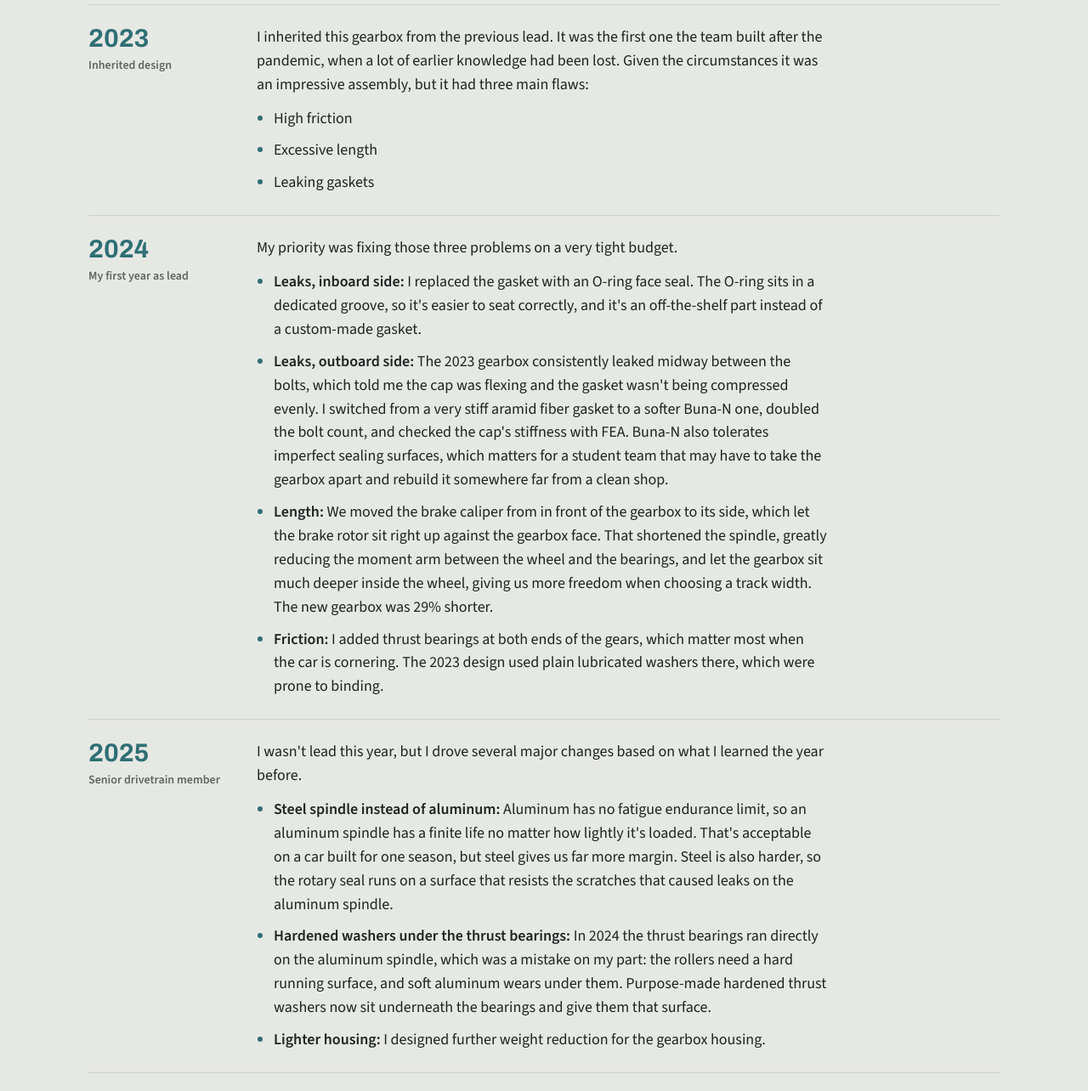
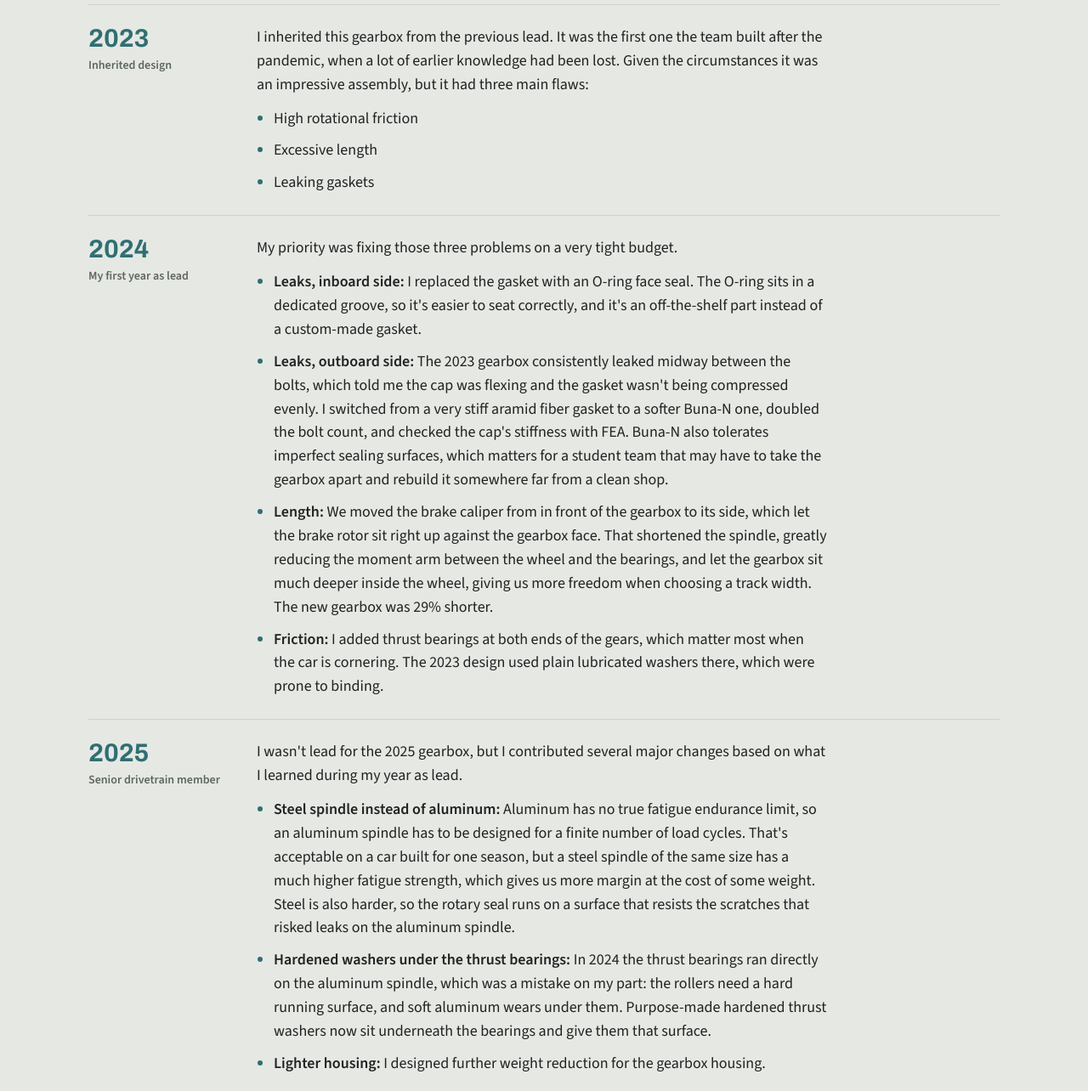
Before and after one commit to sxbt/sxbt.github.io, a plain HTML site: page index.html in a window 1280 px wide. Shown: the part 3624-4908 px from the top of the page at 85% size. Drawn offline with nearby package versions, Linux system fonts and the light colour scheme.

Commit message:
Gearbox timeline wording fixes

```diff
--- a/index.html
+++ b/index.html
@@ -263,7 +263,7 @@ footer .fine { font-size: 14px; color: var(--muted); }
         <div class="tl-body">
           <p>I inherited this gearbox from the previous lead. It was the first one the team built after the pandemic, when a lot of earlier knowledge had been lost. Given the circumstances it was an impressive assembly, but it had three main flaws:</p>
           <ul>
-            <li>High friction</li>
+            <li>High rotational friction</li>
             <li>Excessive length</li>
             <li>Leaking gaskets</li>
           </ul>
@@ -286,9 +286,9 @@ footer .fine { font-size: 14px; color: var(--muted); }
       <div class="tl-item">
         <div class="tl-year">2025<span>Senior drivetrain member</span></div>
         <div class="tl-body">
-          <p>I wasn't lead this year, but I drove several major changes based on what I learned the year before.</p>
+          <p>I wasn't lead for the 2025 gearbox, but I contributed several major changes based on what I learned during my year as lead.</p>
           <ul>
-            <li><strong>Steel spindle instead of aluminum:</strong> Aluminum has no fatigue endurance limit, so an aluminum spindle has a finite life no matter how lightly it's loaded. That's acceptable on a car built for one season, but steel gives us far more margin. Steel is also harder, so the rotary seal runs on a surface that resists the scratches that caused leaks on the aluminum spindle.</li>
+            <li><strong>Steel spindle instead of aluminum:</strong> Aluminum has no true fatigue endurance limit, so an aluminum spindle has to be designed for a finite number of load cycles. That's acceptable on a car built for one season, but a steel spindle of the same size has a much higher fatigue strength, which gives us more margin at the cost of some weight. Steel is also harder, so the rotary seal runs on a surface that resists the scratches that risked leaks on the aluminum spindle.</li>
             <li><strong>Hardened washers under the thrust bearings:</strong> In 2024 the thrust bearings ran directly on the aluminum spindle, which was a mistake on my part: the rollers need a hard running surface, and soft aluminum wears under them. Purpose-made hardened thrust washers now sit underneath the bearings and give them that surface.</li>
             <li><strong>Lighter housing:</strong> I designed further weight reduction for the gearbox housing.</li>
           </ul>
```
